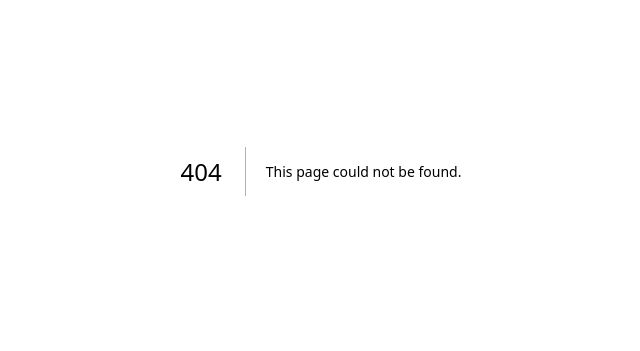
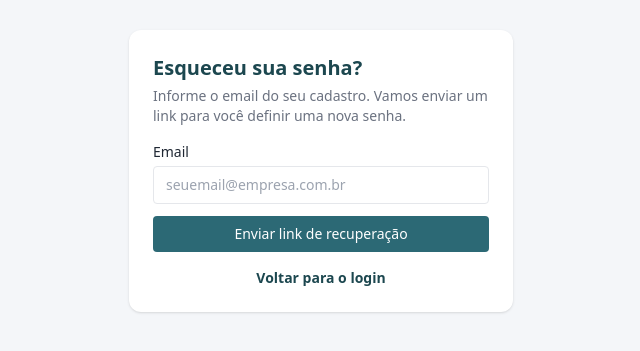
Before and after one commit to matheussfernandes-crypto/medicao-sbj, a Next.js app: page /esqueci-senha in a window 1280 px wide. Before the commit this address had no page. Shown: the part 229-580 px from the top of the page, without its empty margins (319-959 px from the left). Built offline with nearby package versions, Linux system fonts and the light colour scheme.

Commit message:
Create page.tsx

```diff
--- /dev/null
+++ b/app/esqueci-senha/page.tsx
@@ -0,0 +1,53 @@
+import Link from "next/link";
+import { solicitarRecuperacaoSenha } from "./actions";
+
+export default function EsqueciSenhaPage({
+  searchParams,
+}: {
+  searchParams: { erro?: string; sucesso?: string };
+}) {
+  return (
+    <main className="min-h-screen flex items-center justify-center p-4">
+      <div className="w-full max-w-sm bg-white rounded-xl shadow p-6">
+        <h1 className="text-xl font-semibold text-primaryDark mb-1">Esqueceu sua senha?</h1>
+        <p className="text-sm text-gray-500 mb-4">
+          Informe o email do seu cadastro. Vamos enviar um link para você definir uma nova senha.
+        </p>
+
+        {searchParams.sucesso ? (
+          <p className="text-sm text-green-700">{searchParams.sucesso}</p>
+        ) : (
+          <form action={solicitarRecuperacaoSenha} className="space-y-3">
+            <div>
+              <label className="block text-sm mb-1">Email</label>
+              <input
+                name="email"
+                type="email"
+                required
+                placeholder="seuemail@empresa.com.br"
+                className="w-full border rounded px-3 py-2 text-sm"
+              />
+            </div>
+
+            {searchParams.erro && (
+              <p className="text-sm text-red-600">{searchParams.erro}</p>
+            )}
+
+            <button
+              type="submit"
+              className="w-full bg-primary text-white rounded py-2 text-sm font-medium hover:bg-primaryDark transition"
+            >
+              Enviar link de recuperação
+            </button>
+          </form>
+        )}
+
+        <p className="text-sm text-center text-gray-500 mt-4">
+          <Link href="/login" className="text-primaryDark font-semibold">
+            Voltar para o login
+          </Link>
+        </p>
+      </div>
+    </main>
+  );
+}
```
